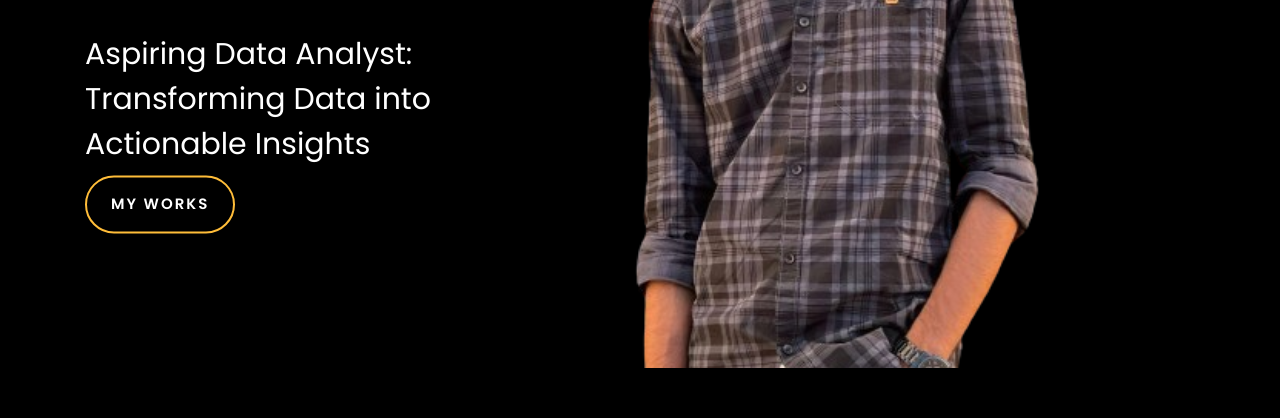
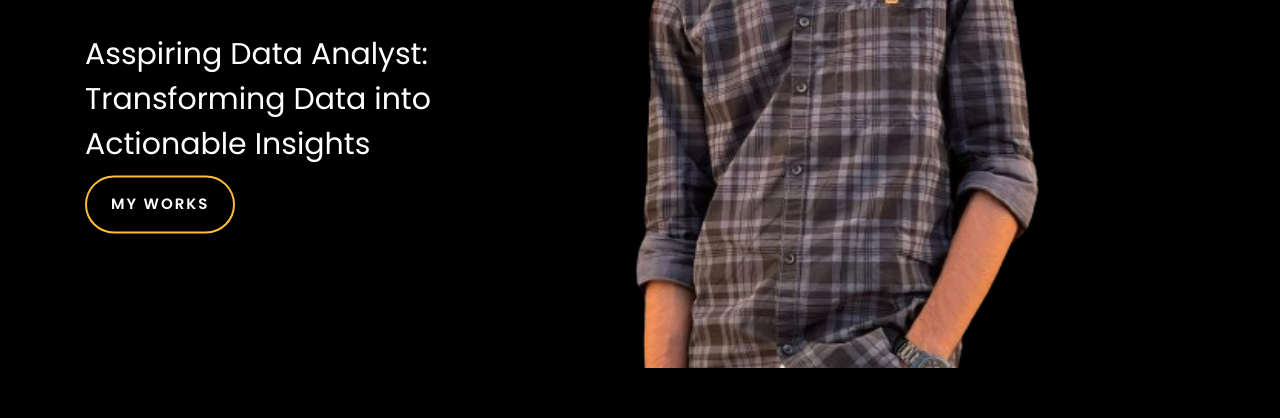
Before and after one commit to Vishwapatel28/my_portfolio, a plain HTML site: page MyPortfolio/index.html in a window 1280 px wide. Shown: the part 382-800 px from the top of the page. Drawn offline with Linux system fonts and the light colour scheme; files whose address does not match are found by name.

Commit message:
New commit

```diff
--- a/MyPortfolio/index.html
+++ b/MyPortfolio/index.html
@@ -189,7 +189,7 @@
 
 						<br>
 						<br>
-			            <h2> Aspiring Data Analyst: Transforming Data into Actionable Insights</h2>
+			            <h2> Asspiring Data Analyst: Transforming Data into Actionable Insights</h2>
 						<!-- <h2 class="d-flex" style="margin-bottom: 0">With over 5 years of experience</h2> -->
 						<!-- <br> -->
 			            <p><a target="_blank" href="https://github.com/Vishwapatel28" class="btn btn-white btn-outline-white py-3 px-4">My Works</a></p>
```
